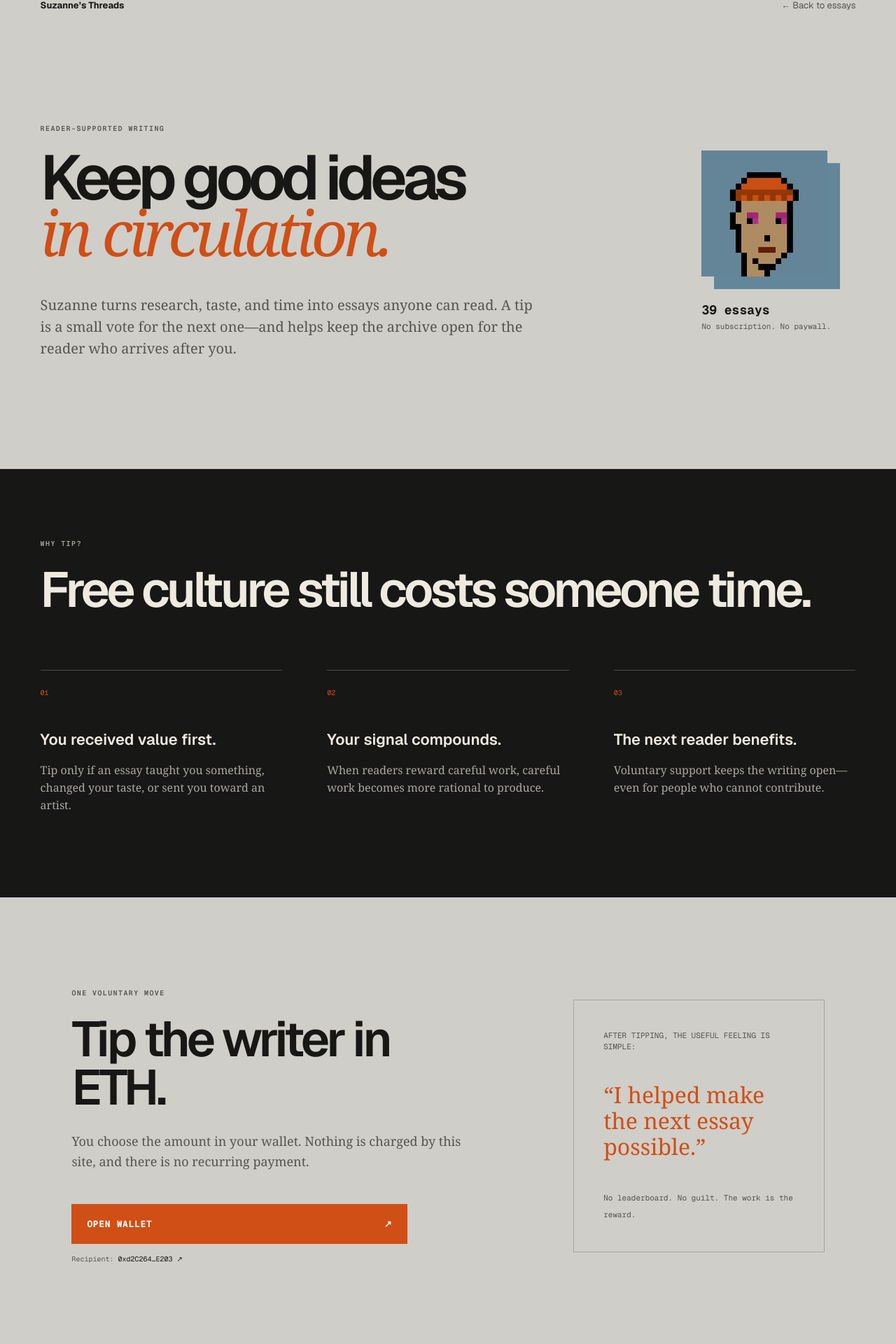
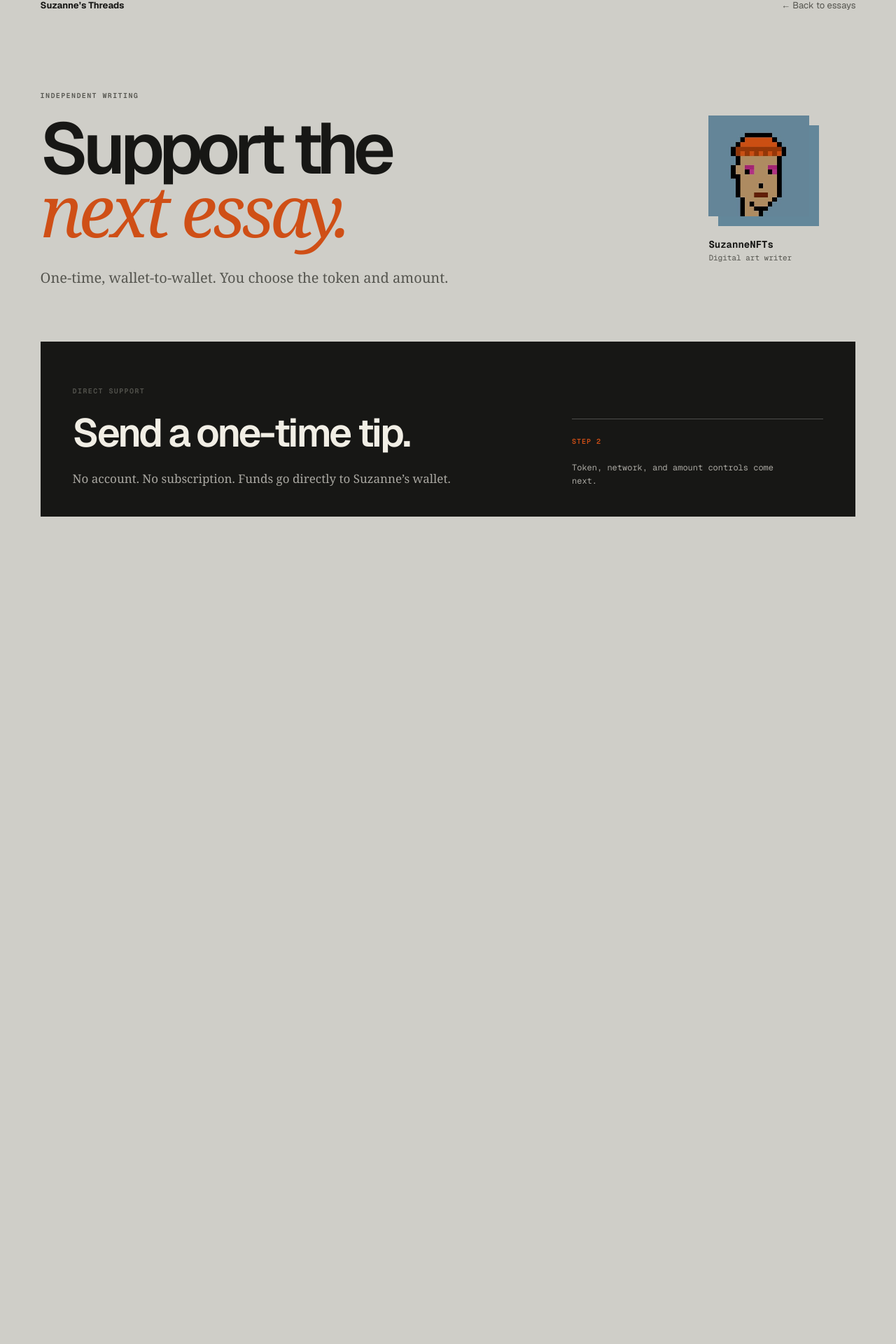
Before and after one commit to maxand98/SuzanneNFT, a Next.js app: page /tip in a window 1280 px wide. Shown: the part 34-1954 px from the top of the page at 70% size. After the commit the page ends 882 px from the top, so only its background shows below. Built offline with nearby package versions, Linux system fonts and the light colour scheme.

Commit message:
Simplify decentralized tip page

```diff
--- a/app/globals.css
+++ b/app/globals.css
@@ -47,7 +47,54 @@ main { overflow: hidden; }
 .tip-button:hover,
 .tip-button:focus-visible { color: white; background: var(--orange); }
 
-/* Tip page */
+/* Tip page — staged redesign */
+.support-page { min-height: 100vh; background: var(--paper); }
+.support-header > a:last-child { text-decoration: none; }
+.support-header > a:last-child:hover { color: var(--ink); }
+.support-hero {
+  width: min(calc(100% - clamp(44px, 9vw, 152px)), 1440px);
+  margin: 0 auto;
+  padding: clamp(72px, 10vh, 130px) 0 110px;
+  display: grid;
+  grid-template-columns: minmax(0, 1fr) 210px;
+  gap: 76px clamp(48px, 9vw, 150px);
+  align-items: end;
+}
+.support-intro h1 { font-size: clamp(62px, 8vw, 122px); }
+.support-intro h1 em { margin-left: 0; }
+.support-intro > p:last-child {
+  max-width: 620px;
+  margin: 38px 0 0;
+  color: var(--muted);
+  font: 20px/1.5 Georgia, serif;
+}
+.support-profile { align-self: center; }
+.support-profile img {
+  width: 144px;
+  height: 144px;
+  image-rendering: pixelated;
+  box-shadow: 14px 14px 0 var(--blue);
+}
+.support-profile p { margin: 30px 0 0; color: var(--muted); font: 11px/1.55 var(--font-geist-mono), monospace; }
+.support-profile strong { color: var(--ink); font-size: 14px; }
+.support-card {
+  grid-column: 1 / -1;
+  min-height: 250px;
+  padding: 42px 46px;
+  display: grid;
+  grid-template-columns: minmax(0, 1fr) minmax(250px, .55fr);
+  gap: 60px;
+  align-items: end;
+  color: #f1eee5;
+  background: var(--ink);
+}
+.support-card h2 { margin: 0; font-size: clamp(36px, 4.4vw, 66px); font-weight: 520; letter-spacing: -.055em; line-height: 1; }
+.support-card > div:first-child > p:last-child { max-width: 570px; margin: 24px 0 0; color: #aaa8a2; font: 17px/1.5 Georgia, serif; }
+.support-card-next { padding-top: 18px; border-top: 1px solid rgba(255,255,255,.24); }
+.support-card-next span { color: var(--orange); font: 600 10px var(--font-geist-mono), monospace; letter-spacing: .1em; text-transform: uppercase; }
+.support-card-next p { max-width: 320px; margin: 18px 0 0; color: #aaa8a2; font: 12px/1.55 var(--font-geist-mono), monospace; }
+
+/* Previous tip-page components retained until the staged redesign is approved. */
 .tip-page { overflow: hidden; }
 .tip-header > a:last-child { text-decoration: none; }
 .tip-header > a:last-child:hover { color: var(--ink); }
@@ -370,6 +417,13 @@ footer p { margin: 0; }
   .site-header { min-height: 68px; }
   .header-links { gap: 10px; }
   .header-links > a:first-child { display: none; }
+  .support-hero { width: 100%; padding: 64px 20px 80px; grid-template-columns: 1fr; gap: 54px; }
+  .support-intro h1 { font-size: clamp(54px, 16vw, 76px); }
+  .support-intro > p:last-child { margin-top: 30px; font-size: 18px; }
+  .support-profile { display: grid; grid-template-columns: 90px 1fr; align-items: center; gap: 24px; }
+  .support-profile img { width: 90px; height: 90px; box-shadow: 9px 9px 0 var(--blue); }
+  .support-profile p { margin: 0; }
+  .support-card { min-height: 0; padding: 34px 28px; grid-template-columns: 1fr; gap: 52px; }
   .tip-hero { width: 100%; min-height: auto; padding: 62px 20px 90px; grid-template-columns: 1fr; }
   .tip-hero h1 { font-size: clamp(50px, 15vw, 72px); }
   .tip-deck { margin: 34px 0 0; font-size: 18px; }
--- a/app/tip/page.tsx
+++ b/app/tip/page.tsx
@@ -1,139 +1,68 @@
 import type { Metadata } from "next";
 import Image from "next/image";
 
-const ethAddress = "0xd2C264469C4Bcf2D1e04F4779A93765Abd94E203";
-
 export const metadata: Metadata = {
   title: "Tip the writer",
-  description: "Support SuzanneNFTs’ independent writing on digital art.",
+  description: "Send SuzanneNFTs a one-time, wallet-to-wallet tip.",
   openGraph: {
-    title: "Keep good ideas in circulation",
-    description: "Tip SuzanneNFTs and support more independent writing on digital art.",
-    images: [{ url: "/tip-social.png", width: 1200, height: 630, alt: "Keep good ideas in circulation. Tip the writer." }],
+    title: "Support the next essay",
+    description: "Send SuzanneNFTs a one-time, wallet-to-wallet tip.",
+    images: [{ url: "/tip-social.png", width: 1200, height: 630, alt: "Support the next essay." }],
   },
   twitter: {
     card: "summary_large_image",
-    title: "Keep good ideas in circulation",
-    description: "Tip SuzanneNFTs and support more independent writing on digital art.",
+    title: "Support the next essay",
+    description: "Send SuzanneNFTs a one-time, wallet-to-wallet tip.",
     images: ["/tip-social.png"],
   },
 };
 
 export default function TipPage() {
   return (
-    <main className="tip-page">
-      <header className="site-header tip-header">
+    <main className="support-page">
+      <header className="site-header support-header">
         <a className="wordmark" href="/" aria-label="Suzanne’s Threads, home">
           Suzanne’s Threads
         </a>
         <a href="/">← Back to essays</a>
       </header>
 
-      <section className="tip-hero" aria-labelledby="tip-title">
-        <div className="tip-hero-copy">
-          <p className="kicker">Reader-supported writing</p>
-          <h1 id="tip-title">
-            <span>Keep good ideas</span>
-            <em>in circulation.</em>
+      <section className="support-hero" aria-labelledby="support-title">
+        <div className="support-intro">
+          <p className="kicker">Independent writing</p>
+          <h1 id="support-title">
+            <span>Support the</span>
+            <em>next essay.</em>
           </h1>
-          <p className="tip-deck">
-            Suzanne turns research, taste, and time into essays anyone can read.
-            A tip is a small vote for the next one—and helps keep the archive open
-            for the reader who arrives after you.
+          <p>
+            One-time, wallet-to-wallet. You choose the token and amount.
           </p>
         </div>
-        <div className="tip-profile" aria-label="About the writer">
+
+        <div className="support-profile" aria-label="About the writer">
           <Image
             unoptimized
             src="/suzanne-pfp.jpg"
-            alt="CryptoPunk #6573, SuzanneNFTs’ profile picture"
-            width="160"
-            height="160"
+            alt="CryptoPunk profile picture used by SuzanneNFTs"
+            width="144"
+            height="144"
             priority
           />
-          <p><strong>39 essays</strong><br />No subscription. No paywall.</p>
+          <p><strong>SuzanneNFTs</strong><br />Digital art writer</p>
+        </div>
+
+        <div className="support-card" aria-labelledby="direct-support-title">
+          <div>
+            <p className="kicker">Direct support</p>
+            <h2 id="direct-support-title">Send a one-time tip.</h2>
+            <p>No account. No subscription. Funds go directly to Suzanne’s wallet.</p>
+          </div>
+          <div className="support-card-next" aria-label="Prototype status">
+            <span>Step 2</span>
+            <p>Token, network, and amount controls come next.</p>
+          </div>
         </div>
       </section>
-
-      <section className="support-logic" aria-labelledby="why-tip">
-        <div>
-          <p className="kicker">Why tip?</p>
-          <h2 id="why-tip">Free culture still costs someone time.</h2>
-        </div>
-        <ol>
-          <li>
-            <span>01</span>
-            <h3>You received value first.</h3>
-            <p>Tip only if an essay taught you something, changed your taste, or sent you toward an artist.</p>
-          </li>
-          <li>
-            <span>02</span>
-            <h3>Your signal compounds.</h3>
-            <p>When readers reward careful work, careful work becomes more rational to produce.</p>
-          </li>
-          <li>
-            <span>03</span>
-            <h3>The next reader benefits.</h3>
-            <p>Voluntary support keeps the writing open—even for people who cannot contribute.</p>
-          </li>
-        </ol>
-      </section>
-
-      <section className="tip-panel" aria-labelledby="send-tip">
-        <div className="tip-panel-copy">
-          <p className="kicker">One voluntary move</p>
-          <h2 id="send-tip">Tip the writer in ETH.</h2>
-          <p>
-            You choose the amount in your wallet. Nothing is charged by this site,
-            and there is no recurring payment.
-          </p>
-          <a
-            className="wallet-button"
-            href={`ethereum:${ethAddress}`}
-            aria-label={`Open a wallet to tip SuzanneNFTs at ${ethAddress}`}
-          >
-            Open wallet <span>↗</span>
-          </a>
-          <p className="address-line">
-            Recipient:{" "}
-            <a href={`https://etherscan.io/address/${ethAddress}`} target="_blank" rel="noreferrer">
-              {ethAddress.slice(0, 8)}…{ethAddress.slice(-4)} ↗
-            </a>
-          </p>
-        </div>
-        <aside className="tip-promise">
-          <p>After tipping, the useful feeling is simple:</p>
-          <blockquote>“I helped make the next essay possible.”</blockquote>
-          <small>No leaderboard. No guilt. The work is the reward.</small>
-        </aside>
-      </section>
-
-      <section className="dust-section" id="dust" aria-labelledby="dust-title">
-        <div className="dust-intro">
-          <p className="kicker">Mechanism concept</p>
-          <h2 id="dust-title">Turn wallet dust into words.</h2>
-          <p>
-            Small airdrops and leftover token balances are often worth too little to
-            manage one by one. A future dust sweep could bundle selected balances,
-            convert what has safe liquidity, and send the result as one tip.
-          </p>
-        </div>
-        <div className="dust-flow" aria-label="Proposed dust tipping flow">
-          <div><span>1</span><strong>Scan</strong><p>Read token balances without moving anything.</p></div>
-          <div><span>2</span><strong>Select</strong><p>You choose every token and set a value cap.</p></div>
-          <div><span>3</span><strong>Preview</strong><p>See routes, price impact, approvals, gas, and the final tip.</p></div>
-          <div><span>4</span><strong>Approve</strong><p>Sign explicitly; unsupported or suspicious tokens stay untouched.</p></div>
-        </div>
-        <div className="dust-status">
-          <span>Safety gate</span>
-          <p>
-            This feature is a design proposal, not an active wallet connection. It
-            should launch only after contract review, simulation, allowance limits,
-            and protection against malicious airdropped tokens.
-          </p>
-        </div>
-      </section>
-
     </main>
   );
 }
```
Also changed, not shown: 1 other file (tests, documents, lock files or other folders).
